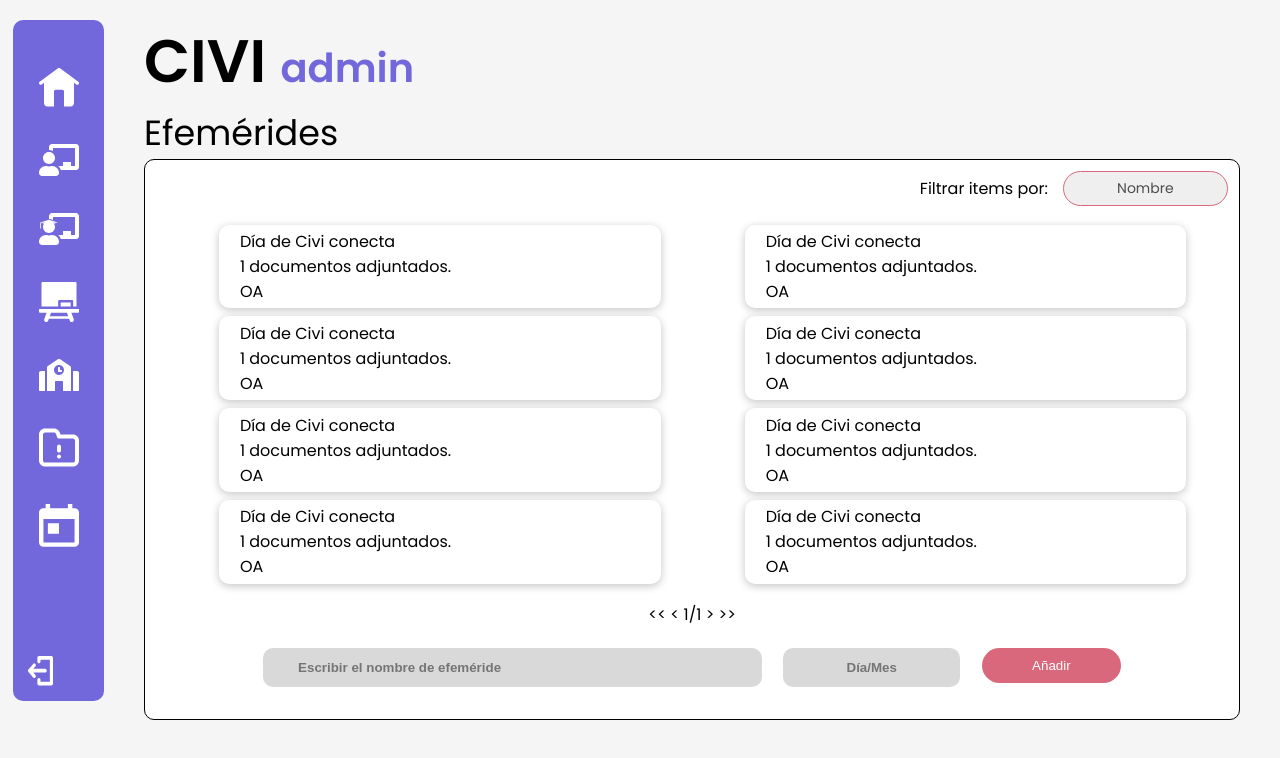
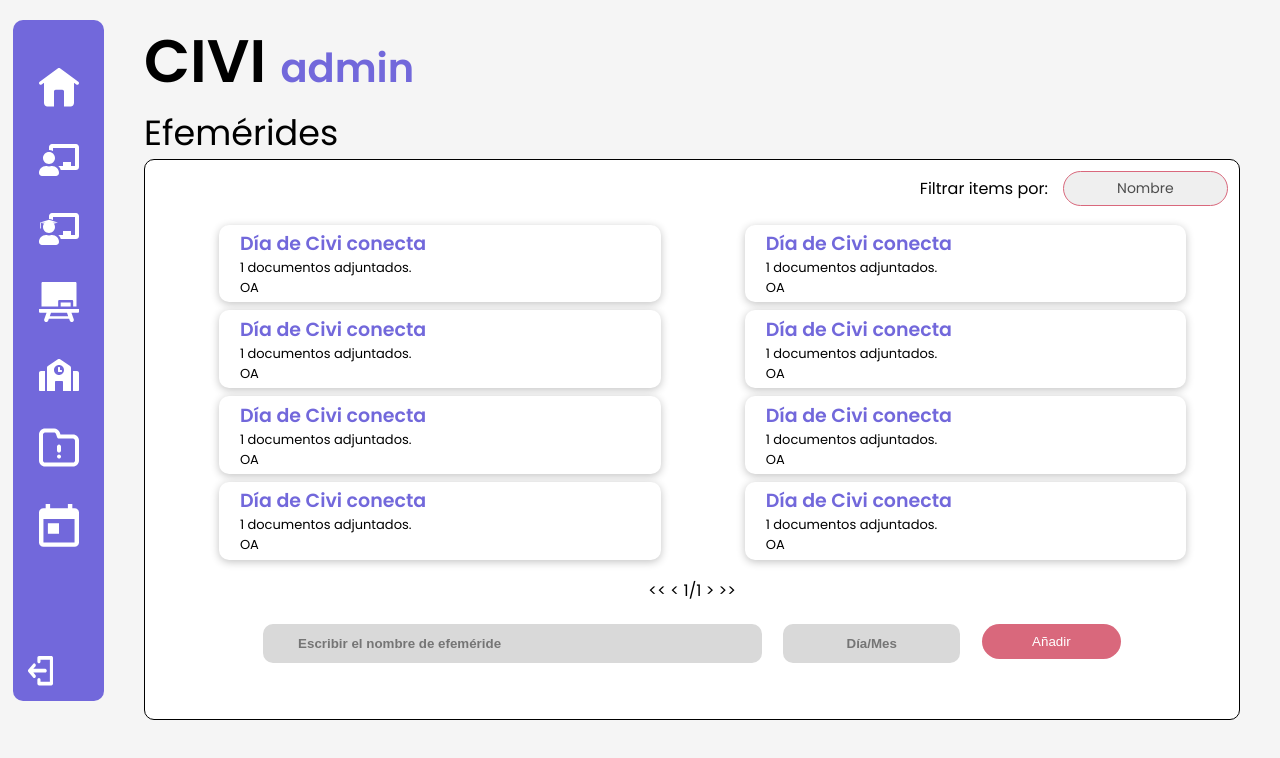
Before and after one commit to Mentalchaos/civiConecta, a React (Create React App) app: page /admin/ephemeris in a window 1280 px wide. Shown: the top 758 px of the page. Built offline with nearby package versions, Linux system fonts and the light colour scheme.

Commit message:
Mensaje muy descriptivo

```diff
--- a/src/components/Ephemeris/Ephemeris.css
+++ b/src/components/Ephemeris/Ephemeris.css
@@ -58,3 +58,18 @@
     background-color: #D9687C;
     color: white;
 }
+
+.ephimeris-dates:focus {
+    border: none;
+    outline: none;
+}
+
+.ephemeris-title {
+    font-weight: 600;
+    color: #7268DB;
+    font-size: 19px;
+}
+
+.ephemeris-subtitle {
+    font-size: 13px;
+}
--- a/src/components/Ephemeris/EphemerisDoc/EphemerisDoc.js
+++ b/src/components/Ephemeris/EphemerisDoc/EphemerisDoc.js
@@ -3,9 +3,9 @@ import '../Ephemeris.css';
 const EphemerisDoc = () => {
   return (
     <div className='ephemeris-doc-container'>
-        <div>Día de Civi conecta</div>
-        <div>1 documentos adjuntados.</div>
-        <div>OA</div>
+        <div className='ephemeris-title'>Día de Civi conecta</div>
+        <div className='ephemeris-subtitle'>1 documentos adjuntados.</div>
+        <div className='ephemeris-subtitle'>OA</div>
     </div>
   );
 };
```
